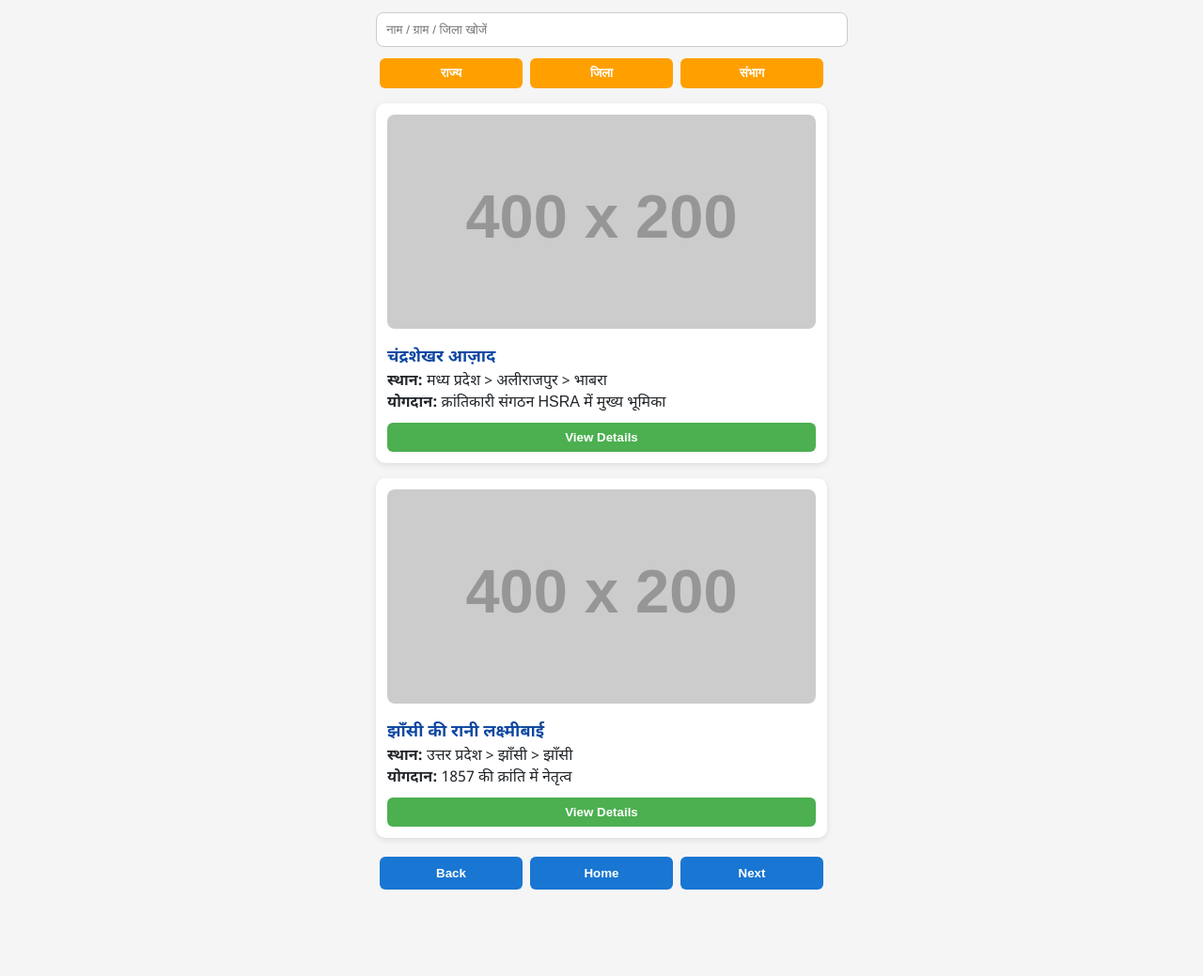
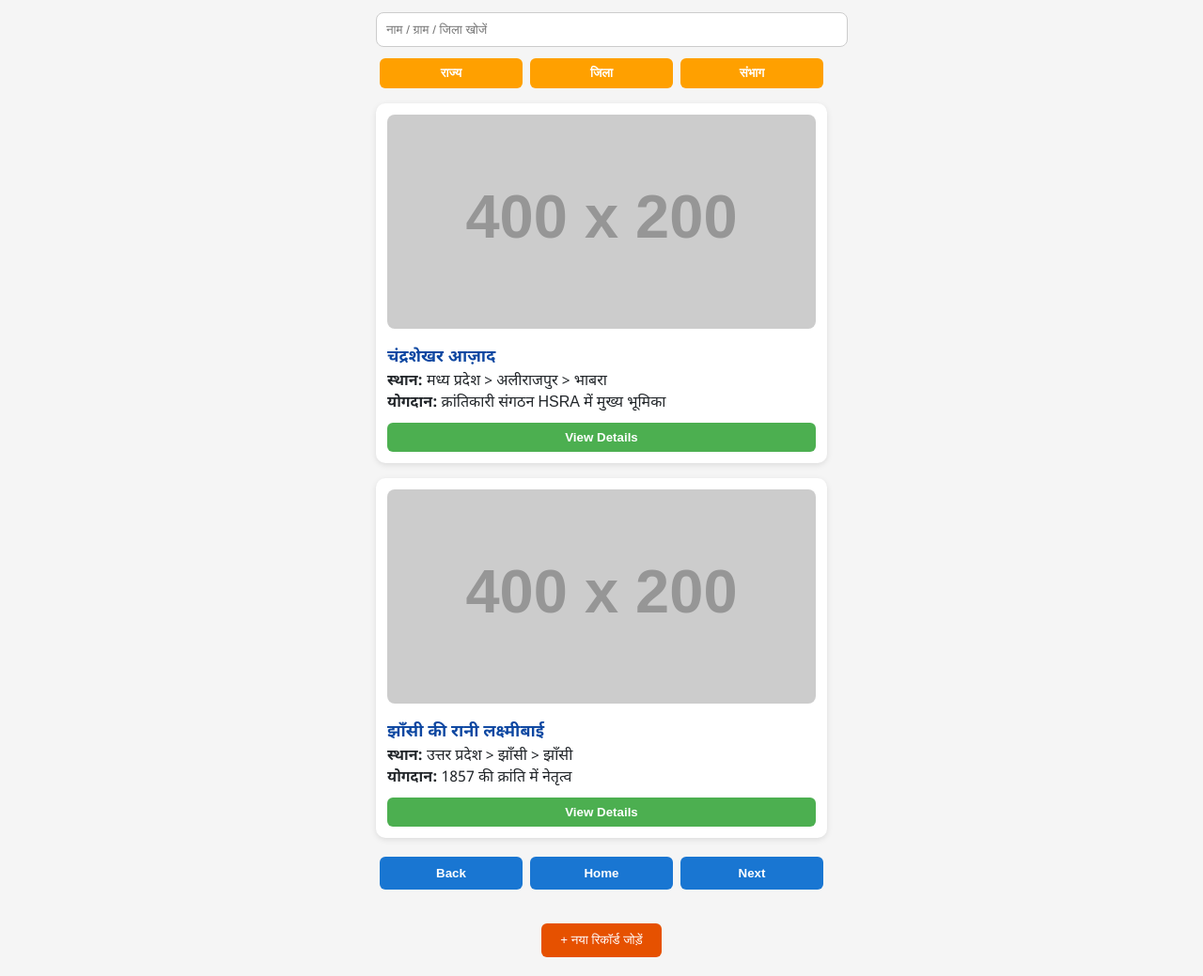
Before and after one commit to orion-a8/freedom-fighter-ui, a plain HTML site: page index.html in a window 1280 px wide. Shown: the part 61-1100 px from the top of the page at 94% size. Before the commit the page ends 1024 px from the top, so only its background shows below. Drawn offline with Linux system fonts and the light colour scheme; placeholder pictures from the web are drawn by us.

Commit message:
Update index.html

```diff
--- a/index.html
+++ b/index.html
@@ -143,5 +143,12 @@
       <button>Next</button>
     </div>
   </div>
+  <!-- index.html में -->
+<div style="text-align: center; margin: 20px 0;">
+  <button onclick="location.href='add.html'" style="padding: 10px 20px; background: #e65100; color: white; border: none; border-radius: 6px;">
+    + नया रिकॉर्ड जोड़ें
+  </button>
+</div>
+
 </body>
 </html>
```
